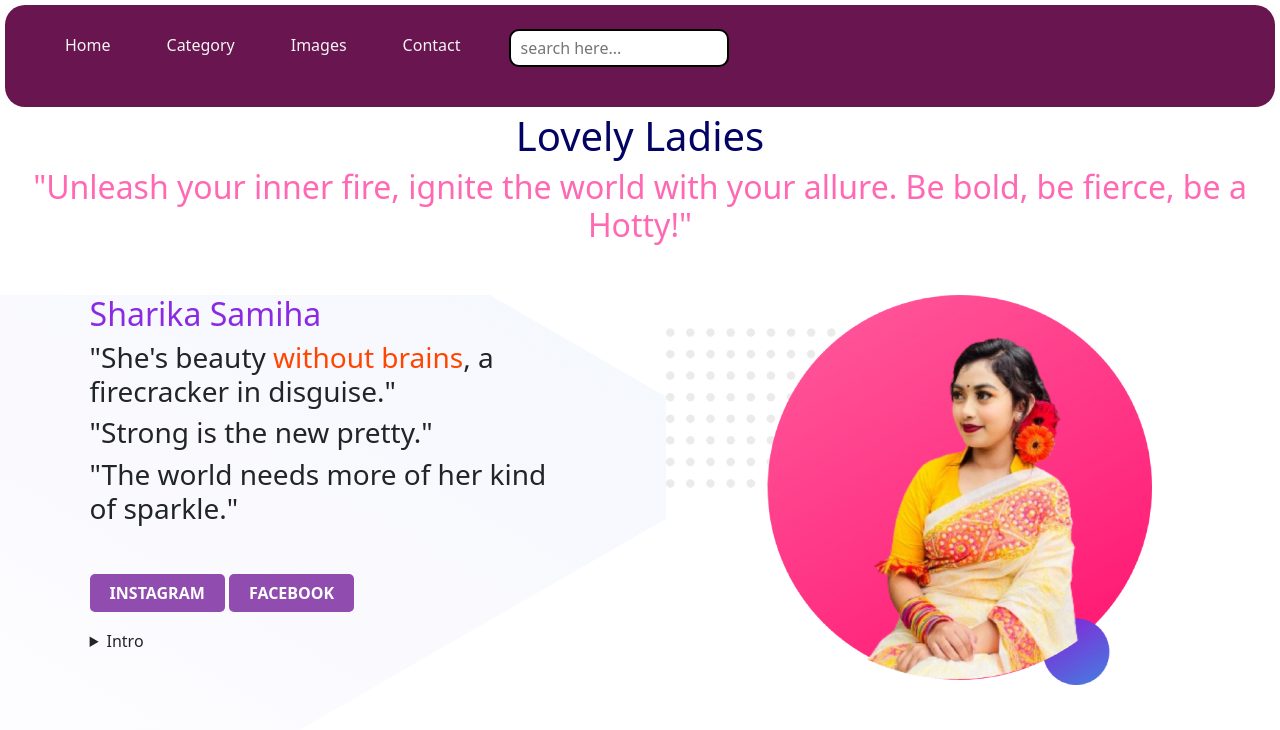
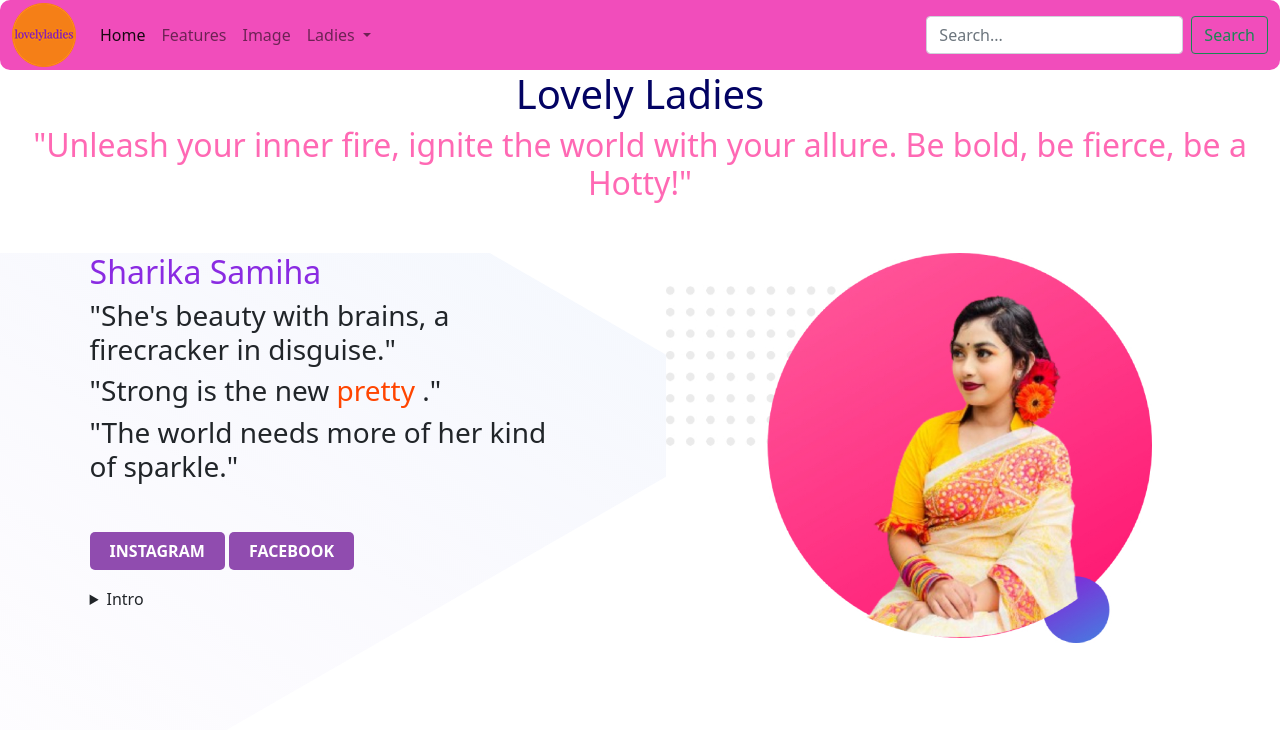
Before and after one commit to ak-ib/first-site, a plain HTML site: page index.html in a window 1280 px wide. Shown: the top 730 px of the page. Drawn offline with Linux system fonts and the light colour scheme.

Commit message:
many things

```diff
--- a/index.html
+++ b/index.html
@@ -11,19 +11,46 @@
 </head>
 
 <body>
-
   <header>
-    <nav class="navbar">
-      <ul>
-        <li><a href="https://ak-ib.github.io/first-site/">Home</a></li>
-        <li><a href="#">Category</a></li>
-        <li><a href="https://www.instagram.com/p/C2B6irUr7ML/?img_index=5">Images</a></li>
-        <li><a href="#">Contact</a></li>
-        <div class="search">
-          <input type="text" class="search" id="search" placeholder="search here...">
+    <nav class="navbar sticky-top navbar-expand-lg navbar-light nav-bg text-white">
+      <div class="container-fluid">
+        <a class="navbar-brand" href="https://ak-ib.github.io/first-site/#"><img src="image/favicon.ico"
+            alt="Navbar"></a>
+        <button class="navbar-toggler" type="button" data-bs-toggle="collapse" data-bs-target="#navbarNavDropdown"
+          aria-controls="navbarNavDropdown" aria-expanded="false" aria-label="Toggle navigation">
+          <span class="navbar-toggler-icon"></span>
+        </button>
+        <div class="collapse navbar-collapse" id="navbarNavDropdown">
+          <ul class="navbar-nav">
+            <li class="nav-item">
+              <a class="nav-link active" aria-current="page" href="https://ak-ib.github.io/first-site/#">Home</a>
+            </li>
+            <li class="nav-item">
+              <a class="nav-link" href="#">Features</a>
+            </li>
+            <li class="nav-item">
+              <a class="nav-link" href="#">Image</a>
+            </li>
+            <li class="nav-item dropdown">
+              <a class="nav-link dropdown-toggle" href="#" id="navbarDropdownMenuLink" role="button"
+                data-bs-toggle="dropdown" aria-expanded="false">
+                Ladies
+              </a>
+              <ul class="dropdown-menu" aria-labelledby="navbarDropdownMenuLink">
+                <li><a class="dropdown-item" href="#">Action</a></li>
+                <li><a class="dropdown-item" href="#">Another action</a></li>
+                <li><a class="dropdown-item" href="#">Something else here</a></li>
+              </ul>
+            </li>
+          </ul>
         </div>
-      </ul>
-
+        <div>
+          <form class="d-flex">
+            <input class="form-control me-2" type="search" placeholder="Search..." aria-label="Search">
+            <button class="btn btn-outline-success" type="submit">Search</button>
+          </form>
+        </div>
+      </div>
     </nav>
     <h1 id="head">Lovely Ladies</h1>
     <h2 class="quote">"Unleash your inner fire, ignite the world with your allure. Be bold, be fierce, be a Hotty!"</h2>
@@ -32,8 +59,8 @@
   <section class="top-banner">
     <div class="samiha">
       <h2 class="name">Sharika Samiha</h2>
-      <h3>"She's beauty <span class="highlight">without brains</span>, a firecracker in disguise."</h3>
-      <h3>"Strong is the new pretty."</h3>
+      <h3>"She's beauty with brains, a firecracker in disguise."</h3>
+      <h3>"Strong is the new <span class="highlight">pretty</span> ."</h3>
       <h3>"The world needs more of her kind of sparkle."</h3><br><br>
       <a class="contact" target="_blank" href="https://www.instagram.com/sharikasamiha/">INSTAGRAM</a>
       <a class="contact" target="_blank"
@@ -101,13 +128,17 @@
     <div class="samiha love-sex" id="love">
       <h2 style="color: salmon;">LOVE</h2>
       <h3 class="quote">What is the best definition of real love?</h3>
-      <p>True love fosters a connection that goes beyond the superficial. It's a bond that often involves understanding each other's core values, beliefs, and life goals. This connection creates a sense of companionship, where both partners feel they're on the same team, working towards common dreams.</p>
+      <p>True love fosters a connection that goes beyond the superficial. It's a bond that often involves understanding
+        each other's core values, beliefs, and life goals. This connection creates a sense of companionship, where both
+        partners feel they're on the same team, working towards common dreams.</p>
 
     </div>
     <div class="samiha love-sex" id="sex">
-     <h2 style="color: rosybrown;">SEX</h2>
-     <h3 class="quote">What is the main definition of sex?</h3>
-     <p>Sex refers to “the different biological and physiological characteristics of males and females, such as reproductive organs, chromosomes, hormones, etc.” Gender refers to "the socially constructed characteristics of women and men – such as norms, roles and relationships of and between groups of women and men.</p>
+      <h2 style="color: rosybrown;">SEX</h2>
+      <h3 class="quote">What is the main definition of sex?</h3>
+      <p>Sex refers to “the different biological and physiological characteristics of males and females, such as
+        reproductive organs, chromosomes, hormones, etc.” Gender refers to "the socially constructed characteristics of
+        women and men – such as norms, roles and relationships of and between groups of women and men.</p>
 
     </div>
   </section>
@@ -142,7 +173,7 @@
 
 
   <table>
-    <caption>Data Table</caption>
+    <h3 id="data-table">Data Table</h3>
     <thead>
       <th>Name</th>
       <th>Class</th>
@@ -171,10 +202,6 @@
       </tr>
     </tbody>
   </table>
-
-
-
-
 
   <div class="ppp">
     <article class="paragraph">
--- a/style.css
+++ b/style.css
@@ -9,35 +9,12 @@ header{
 }
 
 .navbar {
-  background-color: #691550;
-  margin: 5px;
-  border-radius: 20px;
+  background-color: #f14dbb;
+  border-radius: 10px;
+  height: 70px;
 }
-.navbar ul{
-  overflow: auto;
-}
-.navbar li {
-float: left;
-list-style: none;
-margin: 20px 25px;
 
-}
-.navbar li a{
-  padding: 3px 3px;
-  text-decoration: none;
-  color: whitesmoke;
-}
-.search{
-  float: right;
-  color: antiquewhite;
-  margin: 8px 10px;
-}
-.search input{
-  border: 2px solid black;
-  border-radius: 10px;
-  padding: 5px 10px;
-  width: 220px;
-}
+
 .name {
   color: blueviolet;
 }
@@ -72,6 +49,7 @@ h1 {
 
 .ppp {
   border-radius: 10px;
+  margin-top: 70px;
 }
 
 .mapimage {
@@ -80,11 +58,14 @@ h1 {
   margin: 5px;
   padding: 10px;
 }
-
+#data-table{
+  text-align: center;
+  margin-top: 120px;
+}
 table {
   font-family: arial, sans-serif;
   border-collapse: collapse;
-  width: 50%;
+  width: 100%;
 }
 
 td,
```
